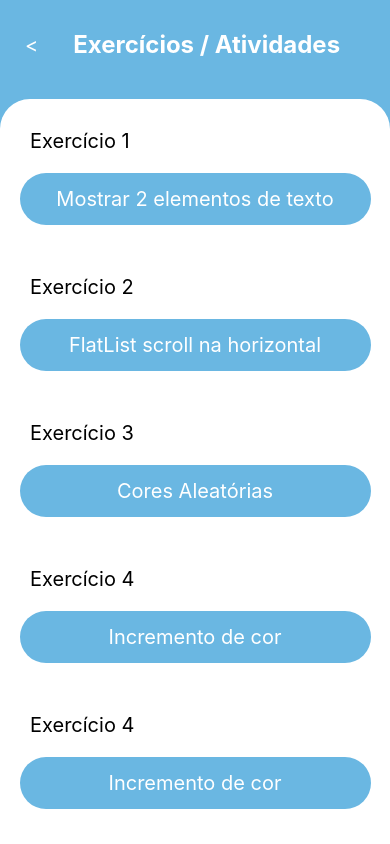
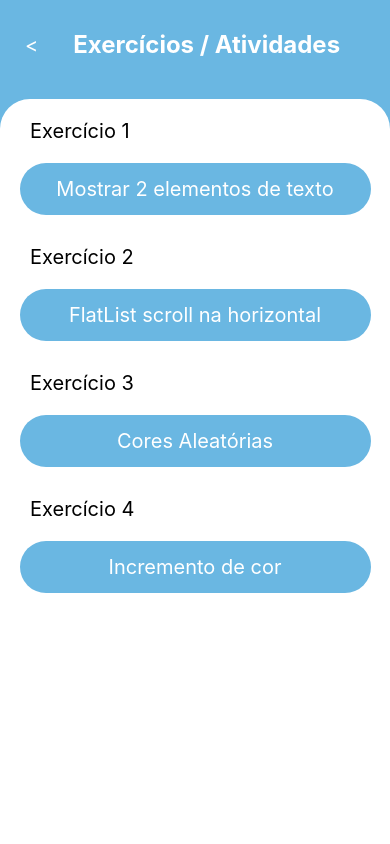
Before and after one commit to Thomgomes/Initial_Exercise_App_The_Complete_RN_Udemy, a React Native app: screen /ExerciseScreen in a window 390 px wide. Built offline with nearby package versions, Linux system fonts and the light colour scheme.

Commit message:
ajuste no padding para responsividade visual em exerciseScreen

```diff
--- a/src/components/Container/ExerciseContatiner/index.js
+++ b/src/components/Container/ExerciseContatiner/index.js
@@ -21,7 +21,6 @@ export default function ExerciseContainer(props) {
             </View>
             <ScrollView style={styles.main}>
                 <View>
-
                     {props.children}
                 </View>
             </ScrollView>
--- a/src/components/ExerciseChosse/index.js
+++ b/src/components/ExerciseChosse/index.js
@@ -16,7 +16,7 @@ export default function ExerciseChosse(props) {
 
 const styles = StyleSheet.create({
     viewBox:{
-        paddingVertical: 20,
+        paddingVertical: 10,
     },
 
     textStyle: {
--- a/src/screen/ExerciseScreen/index.js
+++ b/src/screen/ExerciseScreen/index.js
@@ -28,11 +28,6 @@ export default function ExerciseScreen() {
                     navigation='Exercise_4'
                     buttonText='Incremento de cor'
                 />
-                <ExerciseChosse
-                    title='Exercício 4'
-                    navigation='Exercise_4'
-                    buttonText='Incremento de cor'
-                />
         </ExerciseContainer>
     )
 }
```
